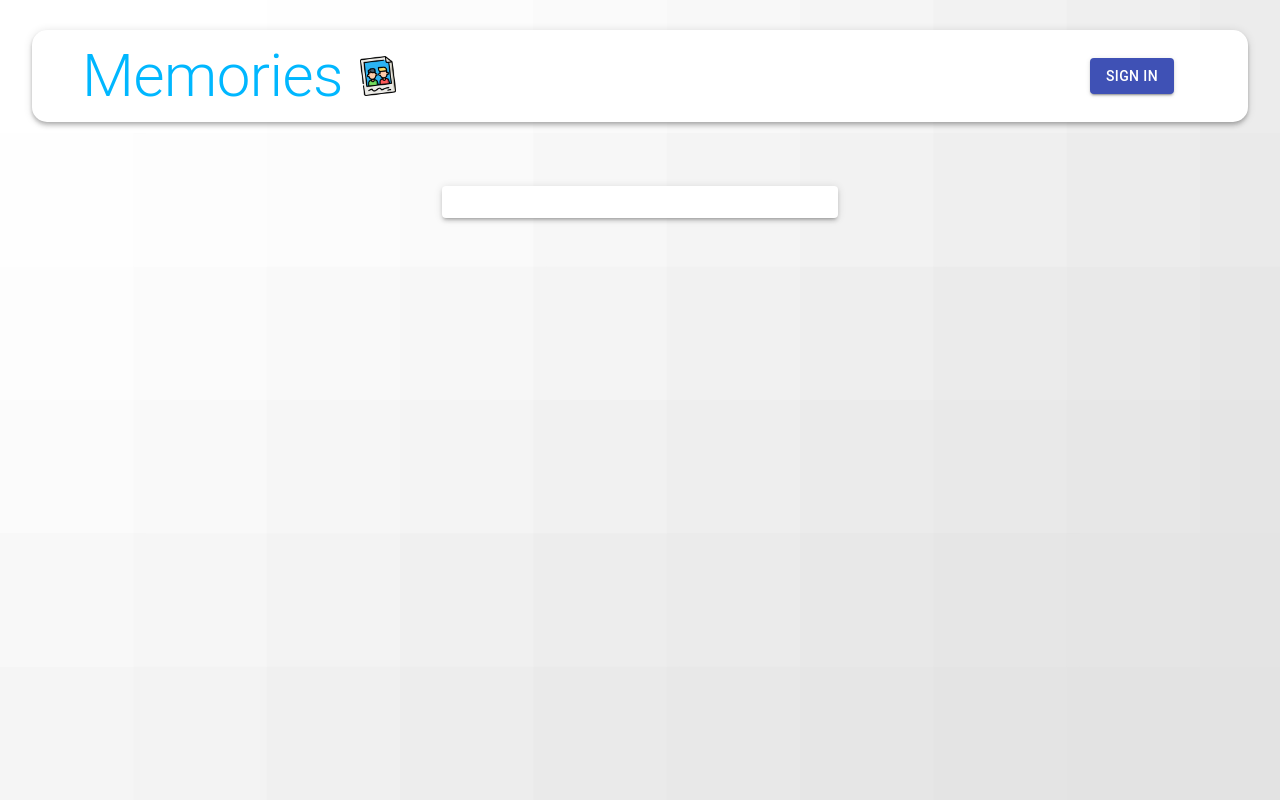
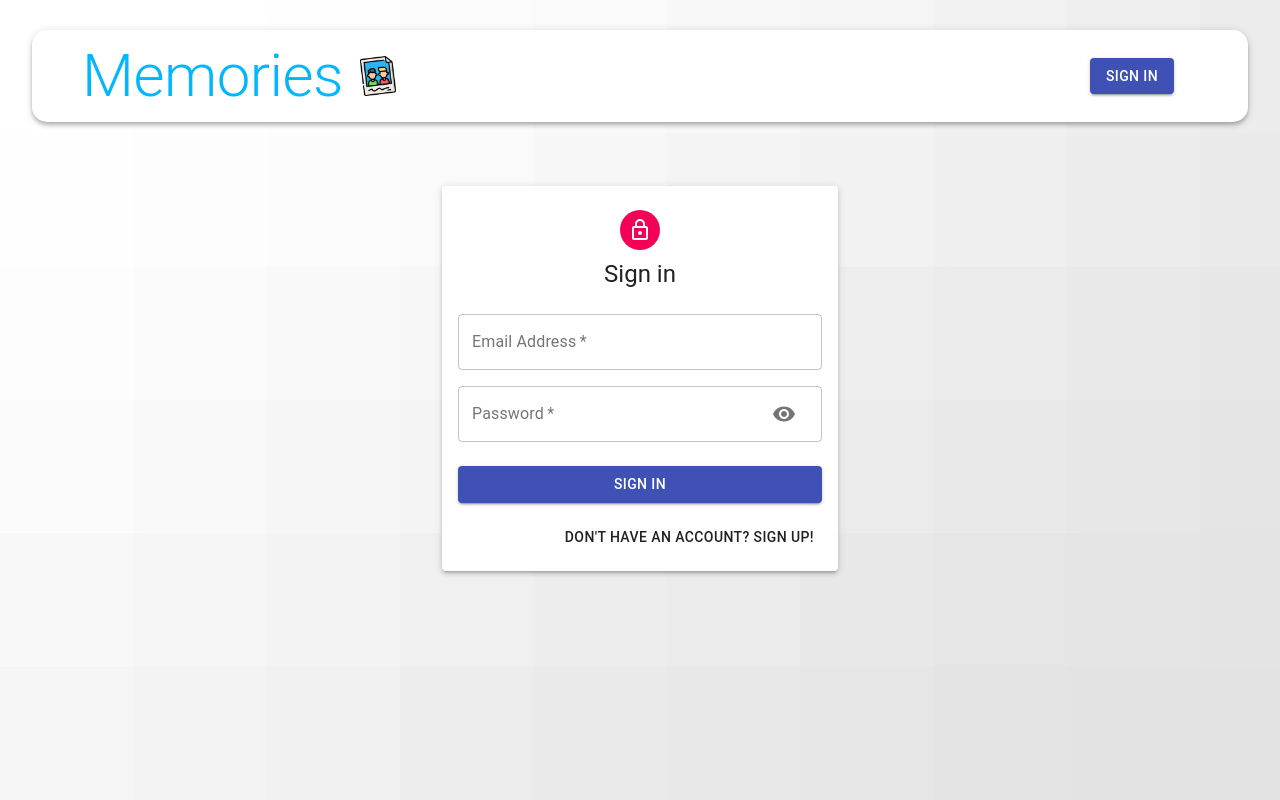
Before and after one commit to MarkAlow/MERN-2023, a React (Create React App) app in the folder client/: page /auth in a window 1280 px wide. Built offline with nearby package versions, Linux system fonts and the light colour scheme.

Commit message:
front end added

```diff
--- a/client/src/components/Auth/Auth.js
+++ b/client/src/components/Auth/Auth.js
@@ -1,4 +1,4 @@
-import React from "react";
+import React, { useState } from "react";
 import {
   Avatar,
   Button,
@@ -6,17 +6,103 @@ import {
   Grid,
   Typography,
   Container,
+  TextField,
 } from "@material-ui/core";
-
+import LockOutlinedIcon from "@material-ui/icons/LockOutlined";
 import useStyles from "./styles";
+import Input from "./Input";
 
 const Auth = () => {
+  const handleSubmit = () => {
+    return 1;
+  };
+
+  const handleChange = () => {
+    return 1;
+  };
+
+  const handleShowPassword = () => {
+    setShowPassword((prevShowPassword) => !prevShowPassword);
+  };
+
+  const switchMode = () => {
+    setSignedUp((prevSignedUp) => !prevSignedUp);
+    handleShowPassword(false);
+  };
+
   const classes = useStyles();
-
+  const [showPassword, setShowPassword] = useState(false);
+  const [signedUp, setSignedUp] = useState(false);
   const state = null;
   return (
     <Container component="main" maxWidth="xs">
-      <Paper className={classes.paper} elevation={3}></Paper>
+      <Paper className={classes.paper} elevation={3}>
+        <Avatar className={classes.avatar}>
+          <LockOutlinedIcon />
+        </Avatar>
+        <Typography variant="h5">{signedUp ? "Sign Up" : "Sign in"}</Typography>
+        <form className={classes.form} onSubmit={handleSubmit}>
+          <Grid container spacing={2}>
+            {signedUp && (
+              <>
+                <Input
+                  name="firstName"
+                  label="First Name"
+                  handleChange={handleChange}
+                  autoFocus
+                  half
+                />
+                <Input
+                  name="lastName"
+                  label="Last Name"
+                  handleChange={handleChange}
+                  autoFocus
+                  half
+                />
+              </>
+            )}
+            <Input
+              name="email"
+              label="Email Address"
+              handleChange={handleChange}
+              type="email"
+            />
+            <Input
+              name="password"
+              label="Password"
+              handleChange={handleChange}
+              type={showPassword ? "text" : "password"}
+              handleShowPassword={handleShowPassword}
+            />
+            {signedUp && (
+              <Input
+                name="confirmPassword"
+                label="Repeat Password"
+                handleChange={handleChange}
+                type="password"
+              />
+            )}
+          </Grid>
+          <Button
+            type="submit"
+            fullWidth
+            variant="contained"
+            color="primary"
+            className={classes.submit}
+          >
+            {signedUp ? "Sign Up" : "Sign In"}
+          </Button>
+          <Grid container justify="flex-end">
+            <Grid item>
+              <Button onClick={switchMode}>
+                {signedUp
+                  ? "Already have an account? Sign in!"
+                  : "Don't have an account? Sign Up!"}
+              </Button>
+            </Grid>
+          </Grid>
+        </form>
+      </Paper>
     </Container>
   );
 };
--- /dev/null
+++ b/client/src/components/Auth/Input.js
@@ -0,0 +1,42 @@
+import React from "react";
+import { TextField, Grid, InputAdornment, IconButton } from "@material-ui/core";
+import Visibility from "@material-ui/icons/Visibility";
+import VisibilityOff from "@material-ui/icons/VisibilityOff";
+
+const Input = ({
+  half,
+  name,
+  handleChange,
+  label,
+  autoFocus,
+  type,
+  handleShowPassword,
+}) => {
+  return (
+    <Grid item xs={12} sm={half ? 6 : 12}>
+      <TextField
+        name={name}
+        onChange={handleChange}
+        variant="outlined"
+        required
+        fullWidth
+        label={label}
+        autoFocus={autoFocus}
+        type={type}
+        InputProps={
+          name === "password" && {
+            endAdornment: (
+              <InputAdornment position="end">
+                <IconButton onClick={handleShowPassword}>
+                  {type === "password" ? <Visibility /> : <VisibilityOff />}
+                </IconButton>
+              </InputAdornment>
+            ),
+          }
+        }
+      />
+    </Grid>
+  );
+};
+
+export default Input;
```
